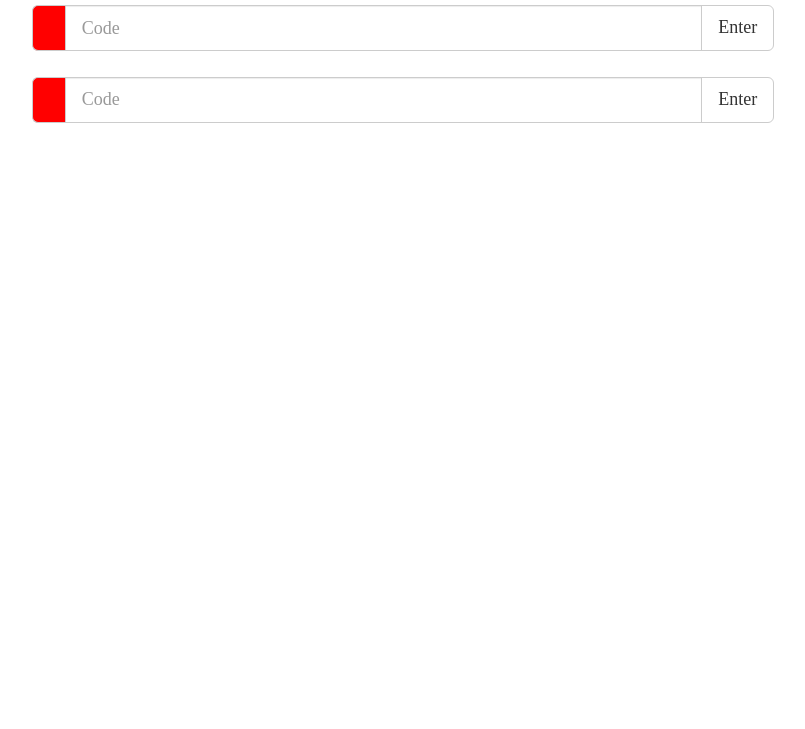
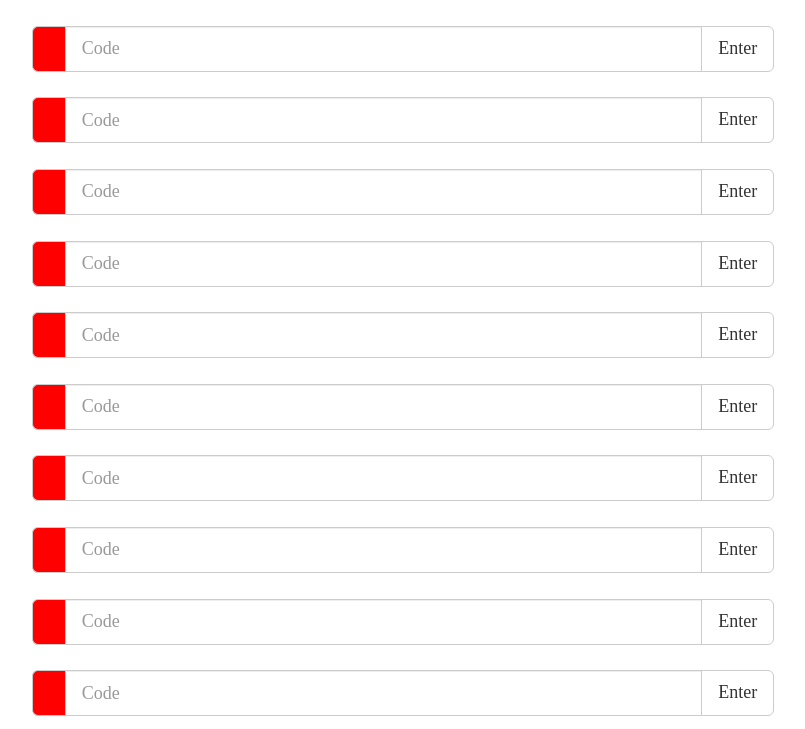
Before and after one commit to seanhelvey/coderdojo-codebreaking, a plain HTML site: page index.html in a window 1280 px wide. Shown: the part 255-984 px from the top of the page, without its empty margins (237-1042 px from the left). Before the commit the page ends 800 px from the top, so only its background shows below. Drawn offline with Linux system fonts and the light colour scheme.

Commit message:
12 words and panda vid

```diff
--- a/assets/css/main.css
+++ b/assets/css/main.css
@@ -1,5 +1,5 @@
 h1 {
-  padding-top: 10%;
+  padding: 3%;
   text-align: center;
   font-size: 48px;
 }
@@ -13,3 +13,7 @@ h1 {
 .input-group-addon {
   background-color: red;
 }
+
+#video {
+    text-align: center;
+}
--- a/index.html
+++ b/index.html
@@ -41,18 +41,87 @@
     <button id="btn-3" class="btn btn-default" type="button">Enter</button>
   </span>
 </div>
+ <div class="input-group input-group-lg">
+  <span class="input-group-addon" id="label-4"></span>
+  <input type="text" id="input-4" class="form-control" placeholder="Code" aria-describedby="label-3">
+  <span class="input-group-btn">
+    <button id="btn-4" class="btn btn-default" type="button">Enter</button>
+  </span>
+</div>
+ <div class="input-group input-group-lg">
+  <span class="input-group-addon" id="label-5"></span>
+  <input type="text" id="input-5" class="form-control" placeholder="Code" aria-describedby="label-3">
+  <span class="input-group-btn">
+    <button id="btn-5" class="btn btn-default" type="button">Enter</button>
+  </span>
+</div>
+ <div class="input-group input-group-lg">
+  <span class="input-group-addon" id="label-6"></span>
+  <input type="text" id="input-6" class="form-control" placeholder="Code" aria-describedby="label-3">
+  <span class="input-group-btn">
+    <button id="btn-6" class="btn btn-default" type="button">Enter</button>
+  </span>
+</div>
+ <div class="input-group input-group-lg">
+  <span class="input-group-addon" id="label-7"></span>
+  <input type="text" id="input-7" class="form-control" placeholder="Code" aria-describedby="label-3">
+  <span class="input-group-btn">
+    <button id="btn-7" class="btn btn-default" type="button">Enter</button>
+  </span>
+</div>
+ <div class="input-group input-group-lg">
+  <span class="input-group-addon" id="label-8"></span>
+  <input type="text" id="input-8" class="form-control" placeholder="Code" aria-describedby="label-3">
+  <span class="input-group-btn">
+    <button id="btn-8" class="btn btn-default" type="button">Enter</button>
+  </span>
+</div>
+ <div class="input-group input-group-lg">
+  <span class="input-group-addon" id="label-9"></span>
+  <input type="text" id="input-9" class="form-control" placeholder="Code" aria-describedby="label-3">
+  <span class="input-group-btn">
+    <button id="btn-9" class="btn btn-default" type="button">Enter</button>
+  </span>
+</div>
+ <div class="input-group input-group-lg">
+  <span class="input-group-addon" id="label-10"></span>
+  <input type="text" id="input-10" class="form-control" placeholder="Code" aria-describedby="label-3">
+  <span class="input-group-btn">
+    <button id="btn-10" class="btn btn-default" type="button">Enter</button>
+  </span>
+</div>
+ <div class="input-group input-group-lg">
+  <span class="input-group-addon" id="label-11"></span>
+  <input type="text" id="input-11" class="form-control" placeholder="Code" aria-describedby="label-3">
+  <span class="input-group-btn">
+    <button id="btn-11" class="btn btn-default" type="button">Enter</button>
+  </span>
+</div>
+ <div class="input-group input-group-lg">
+  <span class="input-group-addon" id="label-12"></span>
+  <input type="text" id="input-12" class="form-control" placeholder="Code" aria-describedby="label-3">
+  <span class="input-group-btn">
+    <button id="btn-12" class="btn btn-default" type="button">Enter</button>
+  </span>
+</div>
   <script>
     var score = 0;
-    var answers = ["red","white","blue"];
+    var answers = ["coder","dojo","has","fun","events","on","saturdays","at","the","boulder","public","library"];
     $(".btn").on("click", function(e){
       var id_number = event.target.id.split("-")[1];
       if (answers[parseInt(id_number) - 1].toUpperCase() == $("#input-" + id_number).val().toUpperCase()) {
         $("#label-" + id_number).css({"background-color":"green"});
+        var audio = new Audio('assets/sounds/GameshowBellDing1.mp3');
+        audio.play();
         if (++score == answers.length) {
           $(".input-group").hide();
           $("h1").text("You won!");
           $("body").append("<h1>1234</h1>");
+          $("body").append("<div id='video'><iframe width='560' height='315' src='https://www.youtube.com/embed/7QQk46JGvOU?autoplay=1' frameborder='0' allowfullscreen></iframe></div>");
         }
+      } else {
+        var audio = new Audio('assets/sounds/Wrong-answer-sound-effect.mp3');
+        audio.play();
       }
     })
   </script>
```
Also changed, not shown: 2 other files.
